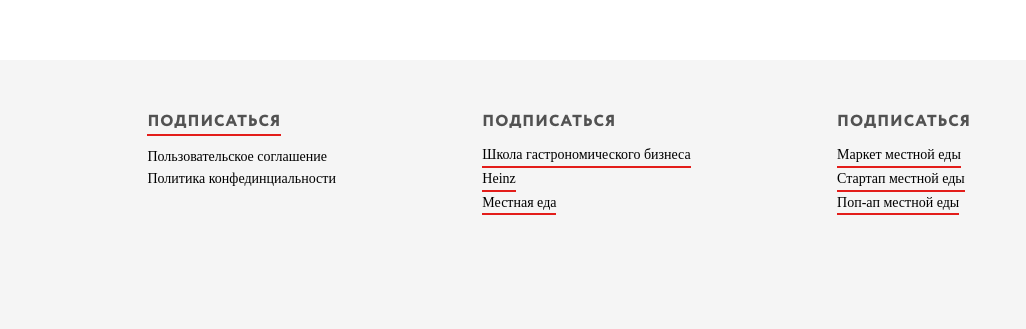
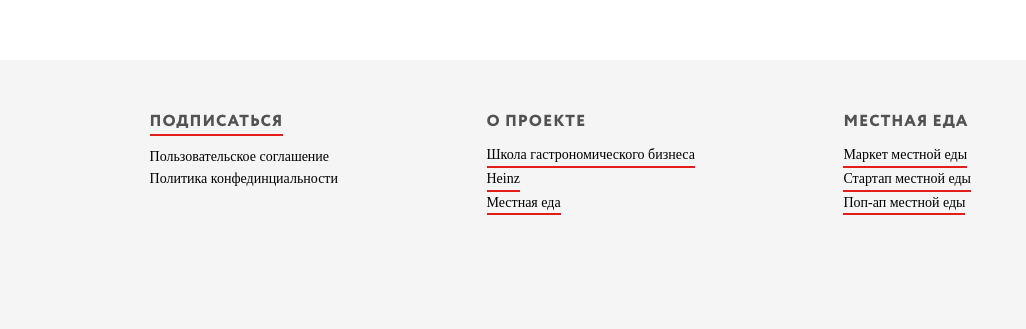
Before and after one commit to EvgeniyVorobev/heinz, a plain HTML site: page index.html in a window 1280 px wide. Shown: the part 1452-1781 px from the top of the page, 254-1280 px from the left. Drawn offline with Linux system fonts and the light colour scheme; a web font is replaced by a local one.

Commit message:
index html
update index.html

```diff
--- a/index.html
+++ b/index.html
@@ -106,7 +106,7 @@
 							</li>
 						</ul>
 					</div>
-					<div class="column about-project"><strong>ПОДПИСАТЬСЯ</strong>
+					<div class="column about-project"><strong>О ПРОЕКТЕ</strong>
 						<ul>
 							<li>
 								<a href="">Школа гастрономического бизнеса</a>
@@ -117,8 +117,7 @@
 							<a href="">Местная еда</a>
 						</ul>
 					</div>
-					<div class="column eat"><strong>ПОДПИСАТЬСЯ</strong>
-
+					<div class="column eat"><strong>МЕСТНАЯ ЕДА</strong>
 						<ul>
 							<li>
 								<a href="">Маркет местной еды</a>
```
